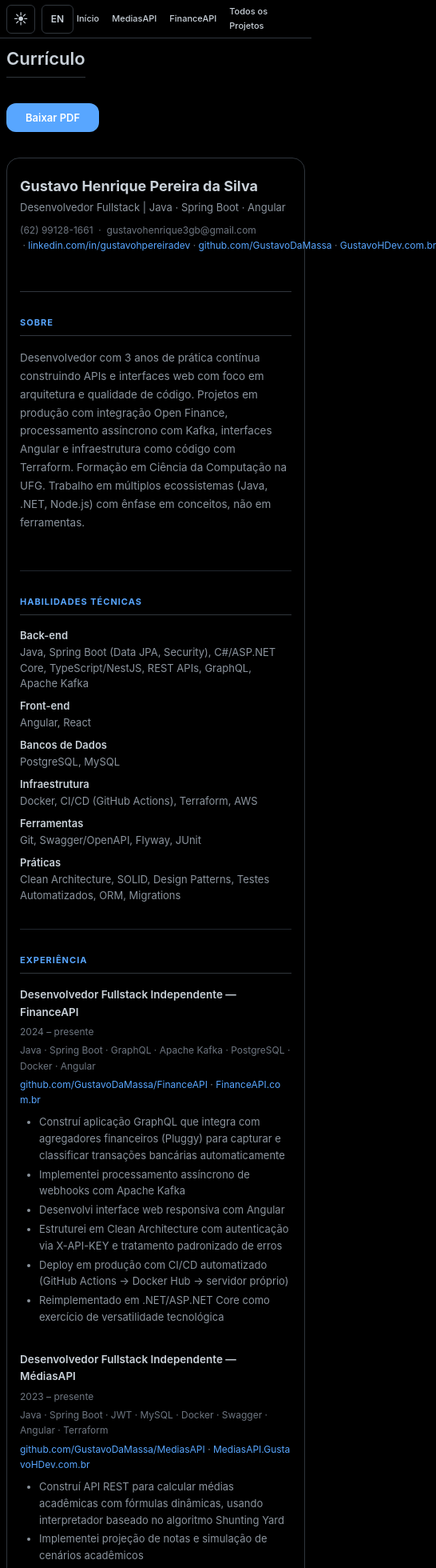
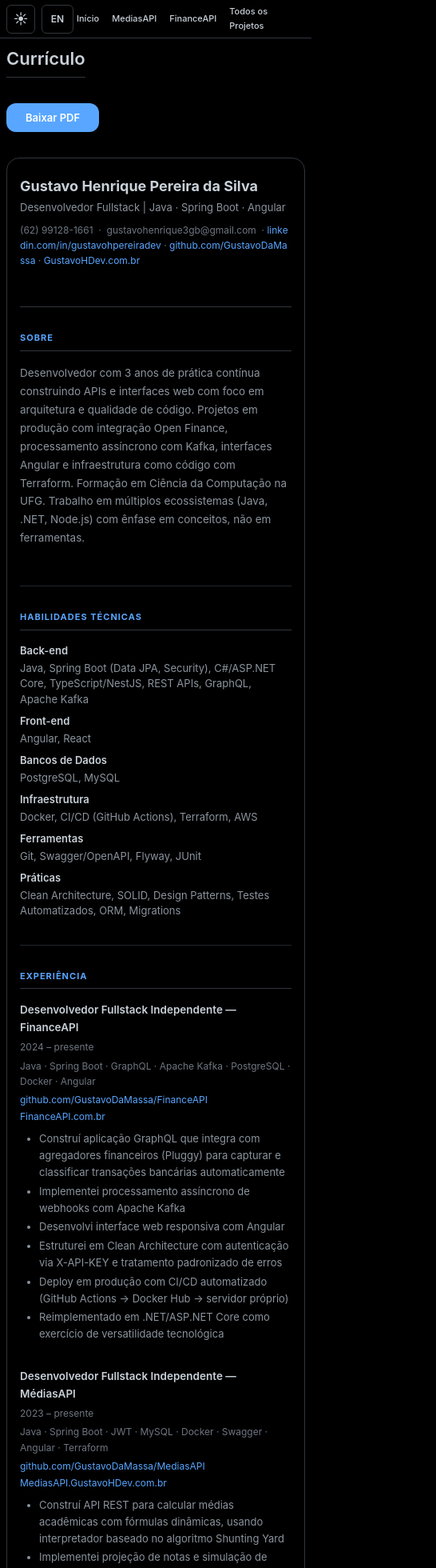
Before and after one commit to GustavoDaMassa/PortifolioSite, a React (Vite) app: page /curriculo in a window 390 px wide. Shown: the top 1960 px of the page at 80% size, 546 px wide, since content can reach past the window. Built offline with nearby package versions, Linux system fonts and the light colour scheme.

Commit message:
fix: fix link overflow on mobile in resume page

```diff
--- a/src/pages/Curriculo/Curriculo.jsx
+++ b/src/pages/Curriculo/Curriculo.jsx
@@ -94,7 +94,7 @@ export const Curriculo = () => {
                 <a href="https://github.com/GustavoDaMassa/FinanceAPI" target="_blank" rel="noopener noreferrer">
                   github.com/GustavoDaMassa/FinanceAPI
                 </a>
-                &nbsp;·&nbsp;
+                <span className={styles.linkSep}>&nbsp;·&nbsp;</span>
                 <a href="https://financeapi.com.br" target="_blank" rel="noopener noreferrer">
                   FinanceAPI.com.br
                 </a>
@@ -119,7 +119,7 @@ export const Curriculo = () => {
                 <a href="https://github.com/GustavoDaMassa/MediasAPI" target="_blank" rel="noopener noreferrer">
                   github.com/GustavoDaMassa/MediasAPI
                 </a>
-                &nbsp;·&nbsp;
+                <span className={styles.linkSep}>&nbsp;·&nbsp;</span>
                 <a href="https://mediasapi.gustavohdev.com.br" target="_blank" rel="noopener noreferrer">
                   MediasAPI.GustavoHDev.com.br
                 </a>
--- a/src/pages/Curriculo/Curriculo.module.css
+++ b/src/pages/Curriculo/Curriculo.module.css
@@ -70,7 +70,8 @@
   font-size: 12px;
   color: var(--color-text-tertiary);
   line-height: 1.6;
-  flex-wrap: wrap;
+  word-break: break-all;
+  overflow-wrap: anywhere;
 }
 
 .resumeContact a {
@@ -258,6 +259,16 @@
     gap: 2px;
   }
 
+  .jobLinks {
+    display: flex;
+    flex-direction: column;
+    gap: 2px;
+  }
+
+  .linkSep {
+    display: none;
+  }
+
   .table th:nth-child(2),
   .table td:nth-child(2) {
     display: none;
```
